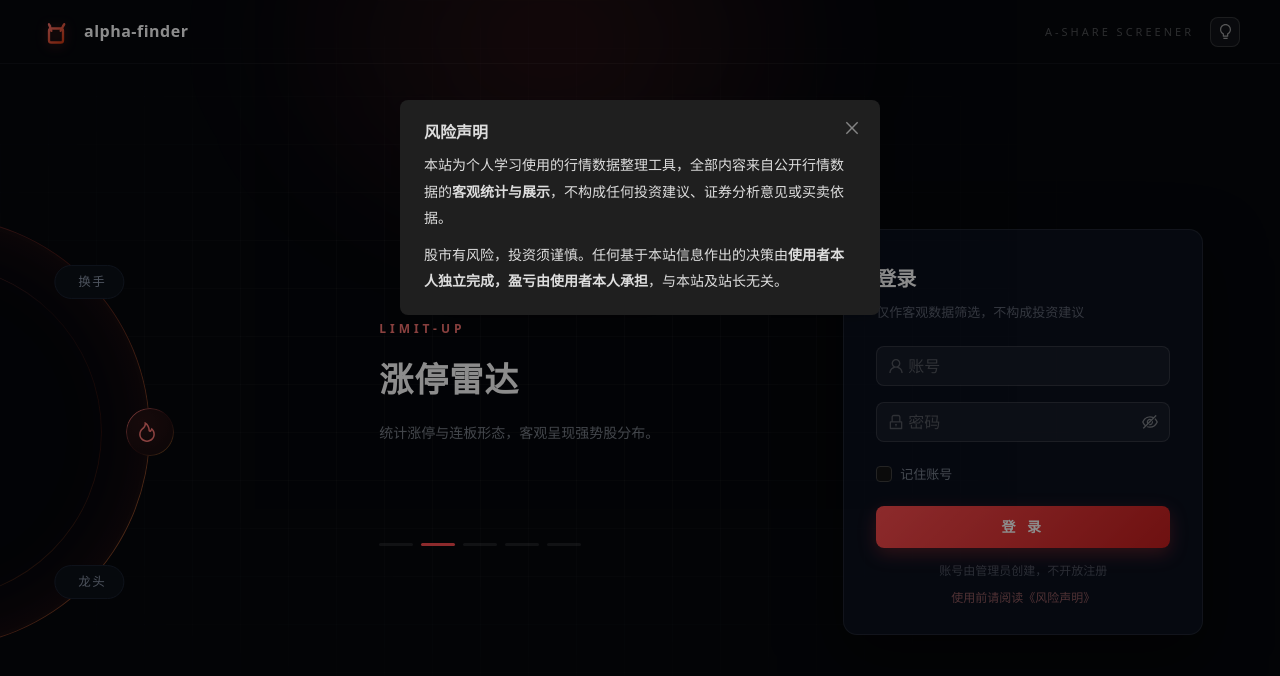
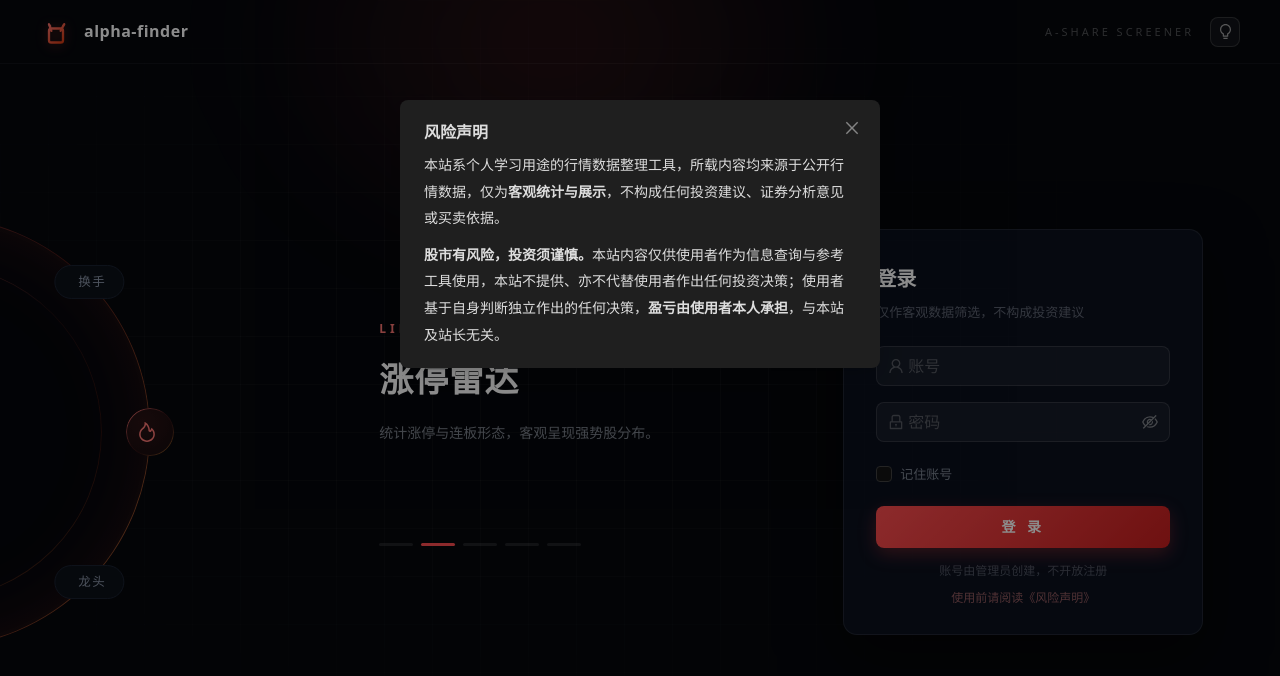
Before and after one commit to json123002/maxx, a Vue app in the folder web/: page /#/login in a window 1280 px wide. Both pictures are taken after a click on the element "使用前请阅读《风险声明》". Shown: the top 676 px of the page. Built offline with nearby package versions, Linux system fonts and the light colour scheme.

Commit message:
docs(legal): revise risk disclaimer wording to match login confirmation modal

```diff
--- a/web/src/layout/MainLayout.vue
+++ b/web/src/layout/MainLayout.vue
@@ -86,9 +86,9 @@
              :closable="false" :maskClosable="false" :keyboard="false"
              :footer="null" :width="520">
       <div class="riskAckBody">
-        <p>本站为个人学习使用的行情数据整理工具，全部内容来自公开行情数据的<strong>客观统计与展示</strong>，不构成任何投资建议、证券分析意见或买卖依据。</p>
-        <p>页面中的形态、信号、参考位等均为<strong>历史数据的统计描述</strong>，不代表对未来走势的预测，更不保证任何收益。</p>
-        <p>股市有风险，投资须谨慎。任何基于本站信息作出的决策由<strong>使用者本人独立完成，盈亏由使用者本人承担</strong>，与本站及站长无关。</p>
+        <p>本站系个人学习用途的行情数据整理工具，所载内容均来源于公开行情数据，仅为<strong>客观统计与展示</strong>，不构成任何投资建议、证券分析意见或买卖依据。</p>
+        <p>页面中的形态、信号、参考位等均为对<strong>历史数据的统计描述</strong>，不代表对未来走势的预测，亦不保证任何收益。</p>
+        <p><strong>股市有风险，投资须谨慎。</strong>本站内容仅供使用者作为信息查询与参考工具使用，本站不提供、亦不代替使用者作出任何投资决策；使用者基于自身判断独立作出的任何决策，<strong>盈亏由使用者本人承担</strong>，与本站及站长无关。</p>
         <a-checkbox v-model:checked="ackChecked" class="ackCheck">
           我已阅读并理解上述声明，自愿独立决策、自担风险
         </a-checkbox>
--- a/web/src/views/LoginView.vue
+++ b/web/src/views/LoginView.vue
@@ -113,8 +113,8 @@
                 <!-- 风险声明弹窗:卡片保持简洁,全文点开查看(与首次登录强制确认互为印证) -->
                 <a-modal v-model:open="discOpen" title="风险声明" :footer="null" :width="480">
                     <div class="riskModalBody">
-                        <p>本站为个人学习使用的行情数据整理工具，全部内容来自公开行情数据的<strong>客观统计与展示</strong>，不构成任何投资建议、证券分析意见或买卖依据。</p>
-                        <p>股市有风险，投资须谨慎。任何基于本站信息作出的决策由<strong>使用者本人独立完成，盈亏由使用者本人承担</strong>，与本站及站长无关。</p>
+                        <p>本站系个人学习用途的行情数据整理工具，所载内容均来源于公开行情数据，仅为<strong>客观统计与展示</strong>，不构成任何投资建议、证券分析意见或买卖依据。</p>
+                        <p><strong>股市有风险，投资须谨慎。</strong>本站内容仅供使用者作为信息查询与参考工具使用，本站不提供、亦不代替使用者作出任何投资决策；使用者基于自身判断独立作出的任何决策，<strong>盈亏由使用者本人承担</strong>，与本站及站长无关。</p>
                     </div>
                 </a-modal>
             </div>
```
